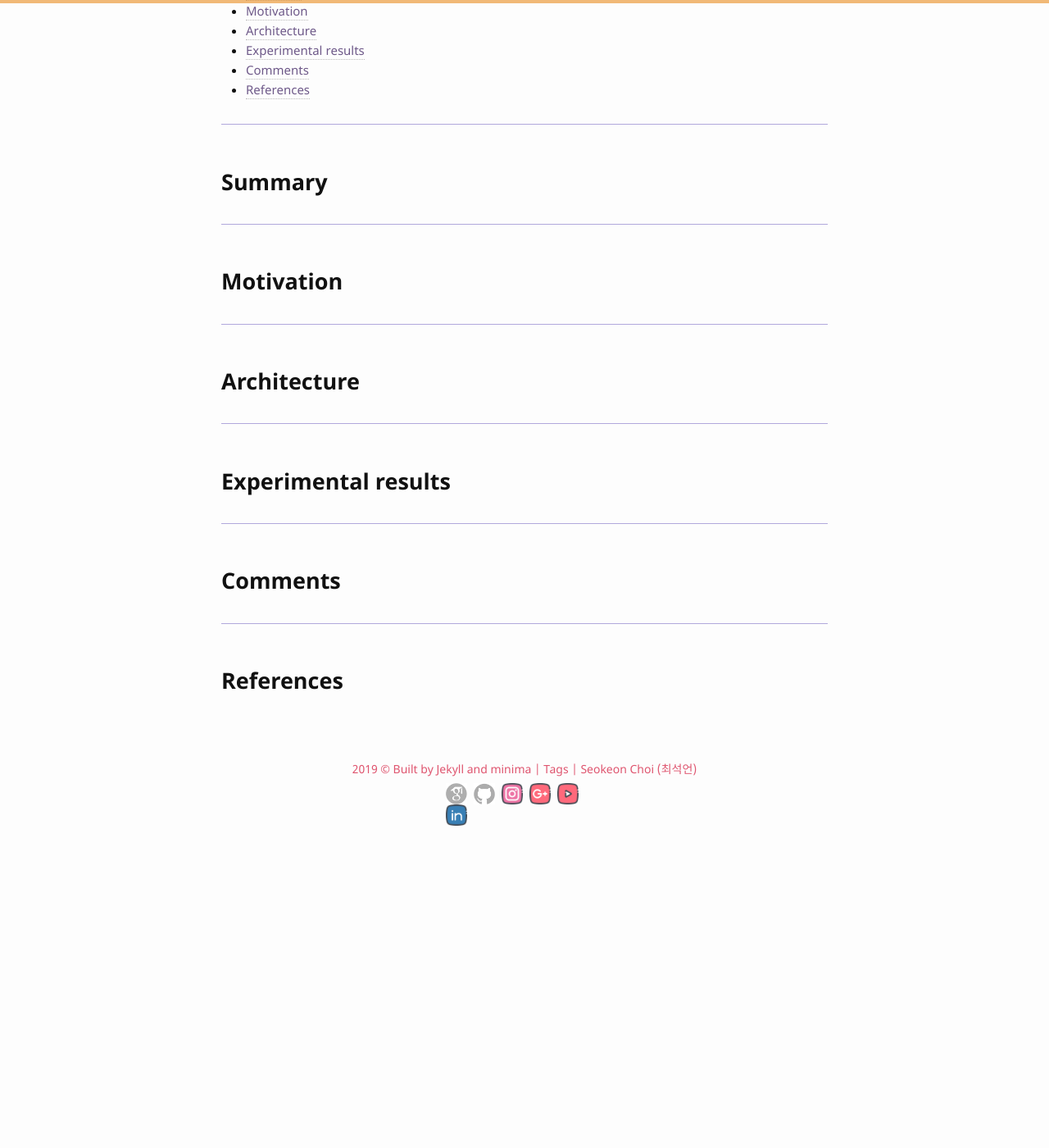
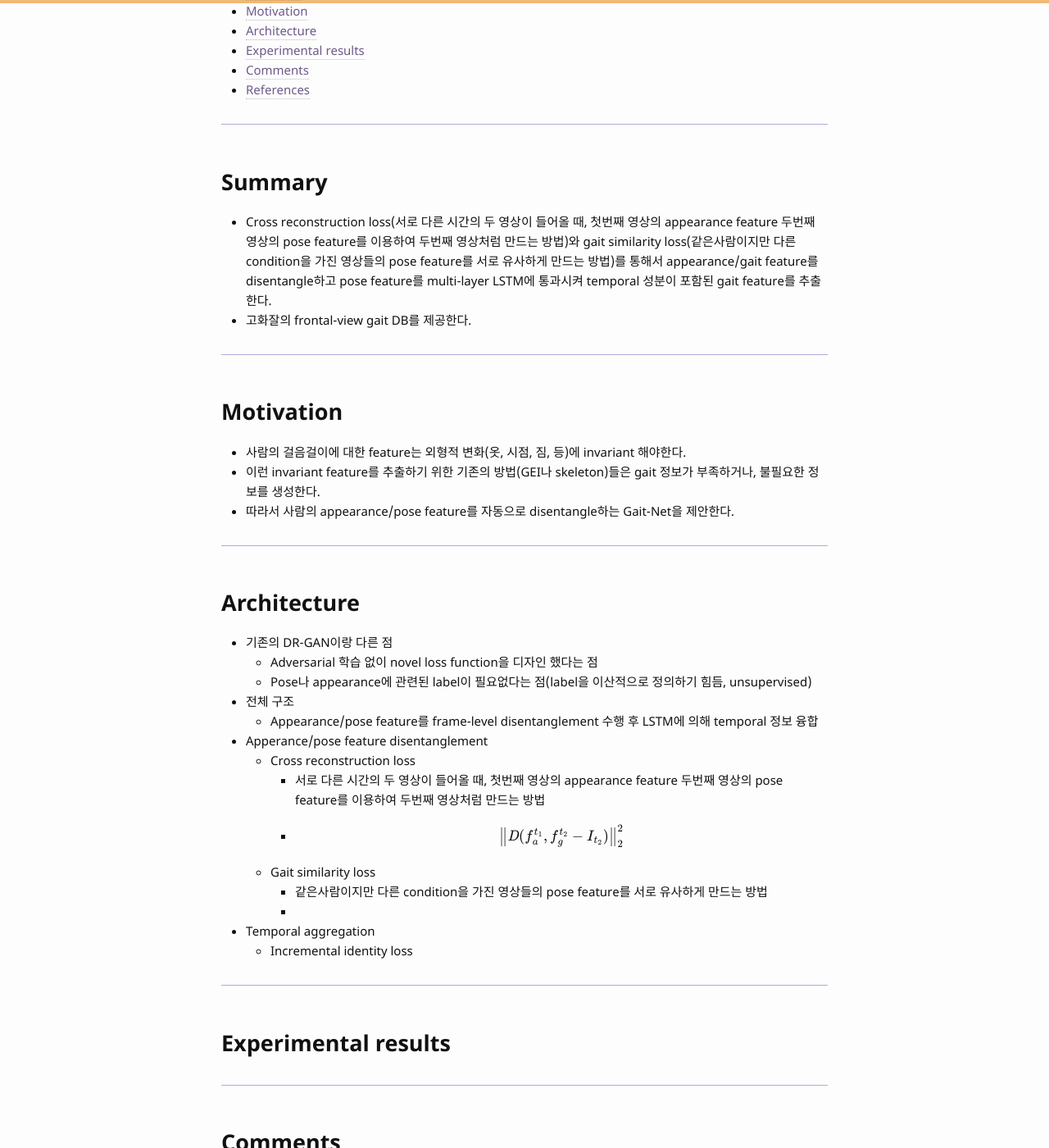
Before and after one commit to bismex/bismex.github.io, a Jekyll site: the page built from _posts/2019-05-27-GAITNET.md, in a window 1280 px wide and 1400 px high, scrolled down 370 px. Shown: the whole window at 82% size. Built offline with Jekyll 4.4.1, drawn with Linux system fonts in a browser that asks for light colours; formulas are drawn with MathJax 3; before the commit the page ends 1377 px from its top, so only the background shows below that; some of the changed text lies outside the part shown.

Commit message:
Update 2019-05-27-GAITNET.md

```diff
--- a/_posts/2019-05-27-GAITNET.md
+++ b/_posts/2019-05-27-GAITNET.md
@@ -2,7 +2,7 @@
 layout: post
 title: "[2019 CVPR] Gait Recognition via Disentangled Representation Learning (*incomplete*)"
 date: 2019-05-27 12:00:00
-tags: CV recognition disentangled
+tags: CV autoencoder recognition disentangled unsupervised
 ---
 
 <!--more-->
@@ -19,13 +19,38 @@ tags: CV recognition disentangled
 
 ## Summary
 
+- Cross reconstruction loss(서로 다른 시간의 두 영상이 들어올 때, 첫번째 영상의 appearance feature 두번째 영상의 pose feature를 이용하여 두번째 영상처럼 만드는 방법)와 gait similarity loss(같은사람이지만 다른 condition을 가진 영상들의 pose feature를 서로 유사하게 만드는 방법)를 통해서 appearance/gait feature를 disentangle하고 pose feature를 multi-layer LSTM에 통과시켜 temporal 성분이 포함된 gait feature를 추출한다.
+- 고화잘의 frontal-view gait DB를 제공한다.
+
 ---
 
 ## Motivation
 
+- 사람의 걸음걸이에 대한 feature는 외형적 변화(옷, 시점, 짐, 등)에 invariant 해야한다.
+- 이런 invariant feature를 추출하기 위한 기존의 방법(GEI나 skeleton)들은 gait 정보가 부족하거나, 불필요한 정보를 생성한다.
+- 따라서 사람의 appearance/pose feature를 자동으로 disentangle하는 Gait-Net을 제안한다.
+
 ---
 
 ## Architecture
+
+- 기존의 DR-GAN이랑 다른 점
+  - Adversarial 학습 없이 novel loss function을 디자인 했다는 점
+  - Pose나 appearance에 관련된 label이 필요없다는 점(label을 이산적으로 정의하기 힘듬, unsupervised)
+- 전체 구조
+  - Appearance/pose feature를 frame-level disentanglement 수행 후 LSTM에 의해 temporal 정보 융합
+- Apperance/pose feature disentanglement
+  - Cross reconstruction loss
+    - 서로 다른 시간의 두 영상이 들어올 때, 첫번째 영상의 appearance feature 두번째 영상의 pose feature를 이용하여 두번째 영상처럼 만드는 방법
+    -
+    $$
+    \left \| \mathit{D} (f^{t_1}_a, f^{t_2}_g - I_{t_2}) \right \|^2_2
+    $$
+  - Gait similarity loss
+    - 같은사람이지만 다른 condition을 가진 영상들의 pose feature를 서로 유사하게 만드는 방법
+    -
+- Temporal aggregation
+  - Incremental identity loss
 
 ---
 
```
